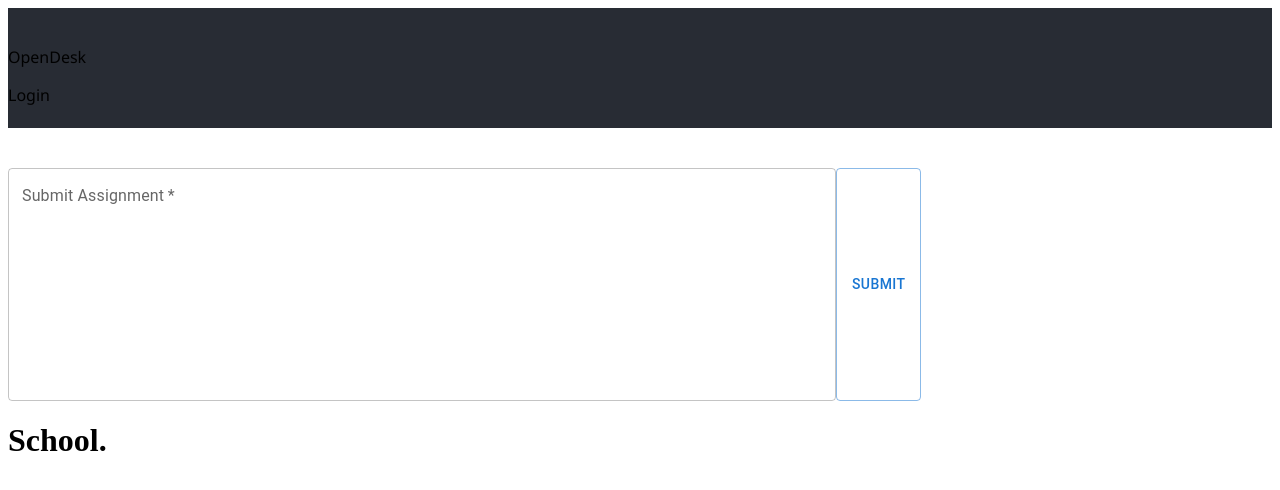
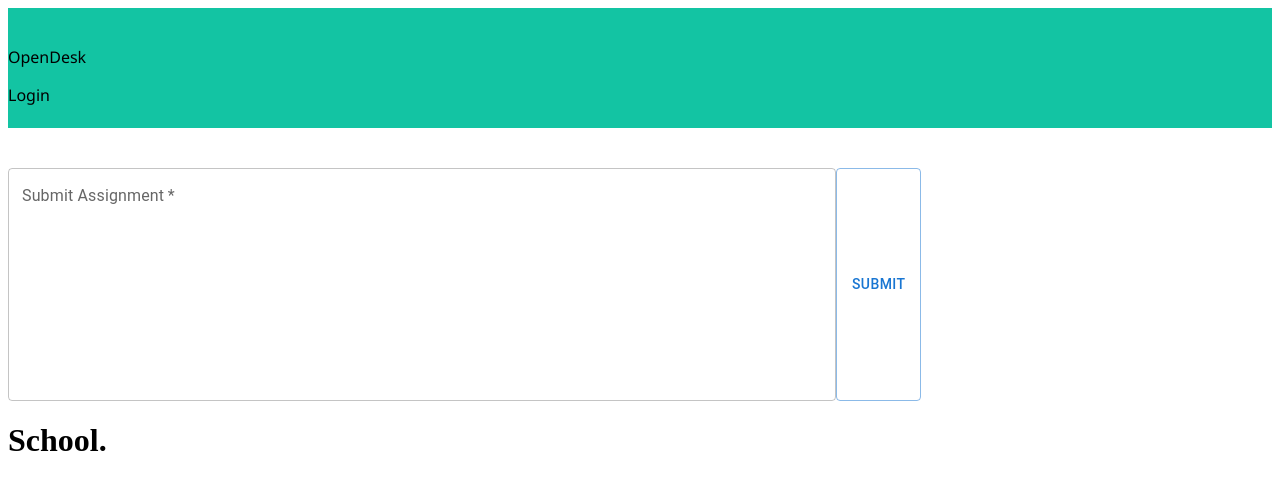
Before and after one commit to Shivam-Panda/MHacks, a React (Create React App) app in the folder web/: page / in a window 1280 px wide. Shown: the top 490 px of the page. Built offline with nearby package versions, Linux system fonts and the light colour scheme.

Commit message:
Color change, Open Ai Integration

```diff
--- a/web/package.json
+++ b/web/package.json
@@ -9,6 +9,7 @@
     "@types/node": "^16.7.13",
     "@types/react": "^18.0.0",
     "@types/react-dom": "^18.0.0",
+    "openai": "^3.1.0",
     "react": "^18.2.0",
     "react-dom": "^18.2.0",
     "react-scripts": "5.0.1",
--- a/web/src/components/nav.css
+++ b/web/src/components/nav.css
@@ -1,8 +1,8 @@
 .Nav{
-    background-color: #282c34;
+    background-color: #13c4a3;
     overflow: hidden;
     min-height: 15vh;
-    min-width: 100vh;
+    min-width: 100%;
     font-family: 'Segoe UI', Tahoma, Geneva, Verdana, sans-serif;
   }
   #nav{
@@ -11,15 +11,15 @@
   }
   #nav a {
     float: left;
-    color: #f2f2f2;
+    color: #36f1cd;
     text-align: center;
     padding: 14px 16px;
     text-decoration: none;
     font-size: 5vh;
   }
   #nav a:hover {
-    background-color: #ddd;
-    color: black;
+    background-color: #c0e5c8;
+    color: #32322c;
   }
   .li{
     float: left;
--- a/web/src/components/studentview_assignment.tsx
+++ b/web/src/components/studentview_assignment.tsx
@@ -37,3 +37,7 @@ const Studentview = () => {
 }
 
 export default Studentview
+
+// api key : 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
+// i would never delete it bb
+// don't worry bb
```
Also changed, not shown: 2 other files (tests, documents, lock files or other folders).
